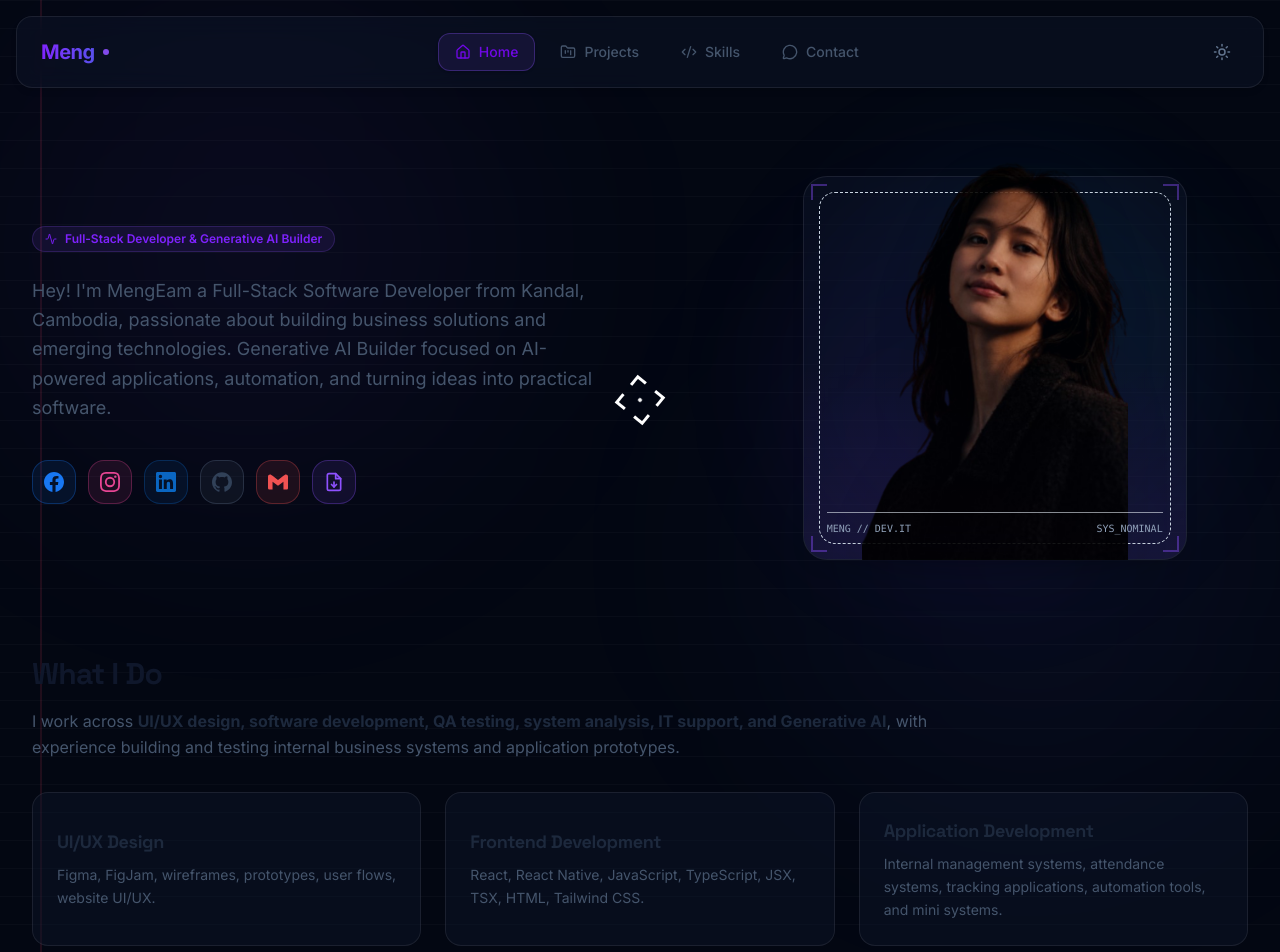
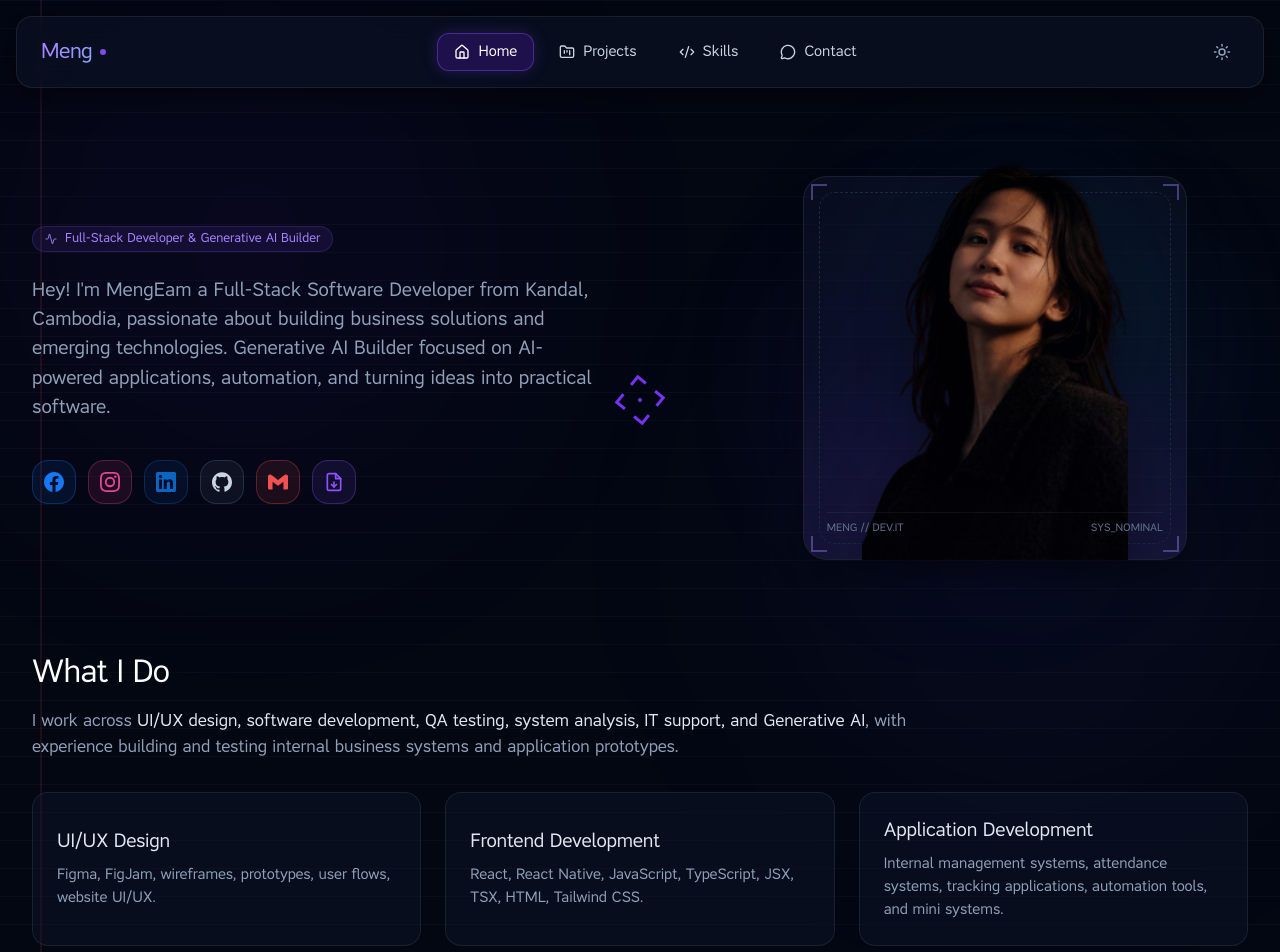
Before and after one commit to MengEam08/Portfolio, a React (Vite) app: page / in a window 1280 px wide. Shown: the top 952 px of the page. Built offline with nearby package versions, Linux system fonts and the light colour scheme.

Commit message:
detail project and What i do adjust

```diff
--- a/index.html
+++ b/index.html
@@ -13,7 +13,7 @@
     <link rel="preconnect" href="https://fonts.gstatic.com" crossorigin />
     <link href="https://fonts.googleapis.com/css2?family=Space+Grotesk:wght@300;400;500;600;700&family=Inter:wght@300;400;500;600;700&family=Fira+Code:wght@400;500&display=swap" rel="stylesheet" />
   </head>
-  <body class="antialiased overflow-x-hidden">
+  <body class="antialiased overflow-x-clip">
     <div id="root"></div>
     <script type="module" src="/src/main.jsx"></script>
   </body>
--- a/src/App.jsx
+++ b/src/App.jsx
@@ -1,3 +1,4 @@
+import { useState, useEffect } from "react";
 import { BrowserRouter, Route, Routes } from "react-router";
 import "./App.css";
 import Home from "./pages/Home";
@@ -7,6 +8,23 @@
 import TargetCursor from "./components/common/TargetCursor";
 
 export default function App() {
+  const [isDark, setIsDark] = useState(
+    () => document.documentElement.classList.contains("dark")
+  );
+
+  useEffect(() => {
+    const observer = new MutationObserver(() => {
+      setIsDark(document.documentElement.classList.contains("dark"));
+    });
+    observer.observe(document.documentElement, {
+      attributes: true,
+      attributeFilter: ["class"],
+    });
+    return () => observer.disconnect();
+  }, []);
+
+  const cursorColor = isDark ? "#ffffff" : "#7733F4";
+
   return (
     <BrowserRouter>
       <TargetCursor
@@ -14,7 +32,7 @@
         hideDefaultCursor
         parallaxOn
         hoverDuration={0.2}
-        cursorColor="#ffffff"
+        cursorColor={cursorColor}
         cursorColorOnTarget="#B497CF"
       />
       <Routes>
--- a/src/index.css
+++ b/src/index.css
@@ -2,11 +2,28 @@
 @import "flowbite-react/plugin/tailwindcss";
 @source "../.flowbite-react/class-list.json";
 
+@custom-variant dark (&:where(.dark, .dark *));
+
+@font-face {
+  font-family: "Krasar-Regular";
+  src: url("./assets/fonts/Krasar-Regular.ttf") format("truetype");
+  font-weight: 100 900;
+  font-style: normal;
+  font-display: swap;
+}
+
 @font-face {
   font-family: "MyFont";
   src: url("./assets/fonts/Krasar-Regular.ttf") format("truetype");
-  font-weight: normal;
+  font-weight: 100 900;
   font-style: normal;
+  font-display: swap;
+}
+
+@theme {
+  --font-*: initial;
+  --font-sans: "Krasar-Regular", "MyFont", sans-serif;
+  --font-mono: "Krasar-Regular", "MyFont", monospace;
 }
 
 :root {
@@ -24,8 +41,12 @@
 }
 
 @layer base {
-  body {
-    font-family: 'Inter', 'MyFont', sans-serif;
+  *, ::before, ::after {
+    font-family: "Krasar-Regular", "MyFont", sans-serif;
+  }
+
+  html, body {
+    font-family: "Krasar-Regular", "MyFont", sans-serif;
     background-color: #ffffff;
     color: #1e293b;
     transition: background-color 0.3s ease, color 0.3s ease;
@@ -36,13 +57,30 @@
     color: #f8fafc;
   }
 
-  h1, h2, h3, h4, h5, h6 {
-    font-family: 'Space Grotesk', sans-serif;
-    letter-spacing: -0.02em;
+  /* Main title color in light mode is pure black */
+  h1, h2, h3, h4, h5, h6, .main-title {
+    font-family: "Krasar-Regular", "MyFont", sans-serif;
+    letter-spacing: -0.01em;
+    color: #000000;
+  }
+
+  /* In dark mode, titles return to crisp white */
+  html.dark h1,
+  html.dark h2,
+  html.dark h3,
+  html.dark h4,
+  html.dark h5,
+  html.dark h6,
+  html.dark .main-title {
+    color: #ffffff;
+  }
+
+  button, input, textarea, select, a, p, span, div, label {
+    font-family: "Krasar-Regular", "MyFont", sans-serif;
   }
 
   code, pre {
-    font-family: 'Fira Code', monospace;
+    font-family: "Krasar-Regular", "MyFont", monospace;
   }
 }
 
--- a/src/pages/Contact.jsx
+++ b/src/pages/Contact.jsx
@@ -98,7 +98,7 @@
             <MessageSquare size={13} />
             <span>Support &amp; Inquiries</span>
           </div>
-          <h1 className="text-3xl md:text-4xl font-bold tracking-tight text-slate-900 dark:text-white">
+          <h1 className="text-3xl md:text-4xl font-bold tracking-tight text-black dark:text-white">
             Get In Touch
           </h1>
           <p className="text-slate-600 dark:text-slate-400 text-base md:text-lg max-w-2xl leading-relaxed">
@@ -129,7 +129,7 @@
                   </div>
 
                   <div className="flex flex-col gap-2 max-w-md">
-                    <h3 className="text-2xl font-bold text-slate-900 dark:text-white">
+                    <h3 className="text-2xl font-bold text-black dark:text-white">
                       Message Transmitted!
                     </h3>
                     <p className="text-slate-600 dark:text-slate-400 text-sm leading-relaxed">
--- a/src/pages/Home.jsx
+++ b/src/pages/Home.jsx
@@ -247,7 +247,7 @@
         {/* WHAT I DO & MY SKILLS */}
         <section className="flex flex-col gap-8 animate-slide-up delay-300">
           <div className="flex flex-col gap-4">
-            <h2 className="text-2xl md:text-3xl font-bold tracking-tight text-slate-900 dark:text-white">
+            <h2 className="text-2xl md:text-3xl font-bold tracking-tight text-black dark:text-white">
               What I Do
             </h2>
             <p className="text-slate-600 dark:text-slate-400 text-base leading-relaxed max-w-4xl">
@@ -274,7 +274,7 @@
                 className={`h-full ${item.colSpan}`}
               >
                 <div className="glass-panel rounded-2xl p-6 h-full flex flex-col justify-center hover:shadow-[0_0_20px_rgba(124,58,237,0.06)] dark:hover:shadow-[0_0_20px_rgba(124,58,237,0.1)] transition-all duration-300">
-                  <h3 className="text-lg font-bold mb-2 text-slate-800 dark:text-slate-200">
+                  <h3 className="text-lg font-bold mb-2 text-black dark:text-slate-200">
                     {item.title}
                   </h3>
                   <p className="text-sm text-slate-600 dark:text-slate-400 leading-relaxed">
--- a/src/pages/Project.jsx
+++ b/src/pages/Project.jsx
@@ -146,7 +146,7 @@
             <Folder size={12} />
             <span>Professional Experience</span>
           </div>
-          <h2 className="text-3xl md:text-4xl font-bold tracking-tight text-slate-900 dark:text-white">Software & Systems Development</h2>
+          <h2 className="text-3xl md:text-4xl font-bold tracking-tight text-black dark:text-white">Software & Systems Development</h2>
           <p className="text-slate-600 dark:text-slate-400 text-base md:text-lg max-w-3xl leading-relaxed">
             A catalog of business management systems, scalable system architectures, and AI-driven automation workflows I have designed and developed.
           </p>
@@ -197,7 +197,7 @@
                       <IconComponent size={18} className="text-slate-400 dark:text-slate-500" />
                     </div>
 
-                    <h3 className="text-xl font-bold text-slate-900 dark:text-slate-100 group-hover:text-violet-600 dark:group-hover:text-violet-400 transition-colors">
+                    <h3 className="text-xl font-bold text-black dark:text-slate-100 group-hover:text-violet-600 dark:group-hover:text-violet-400 transition-colors">
                       {project.title}
                     </h3>
 
--- a/src/pages/Skill.jsx
+++ b/src/pages/Skill.jsx
@@ -118,7 +118,7 @@
             <Sliders size={12} />
             <span>Capabilities Matrix</span>
           </div>
-          <h2 className="text-3xl md:text-4xl font-bold tracking-tight text-slate-900 dark:text-white">Technical Skills</h2>
+          <h2 className="text-3xl md:text-4xl font-bold tracking-tight text-black dark:text-white">Technical Skills</h2>
           <p className="text-slate-600 dark:text-slate-400 text-base md:text-lg max-w-3xl leading-relaxed">
             A comprehensive overview of my technology stack, framework proficiencies, and systems engineering tools.
           </p>
@@ -146,14 +146,14 @@
                     <div className={`p-2.5 rounded-xl border ${group.color}`}>
                       <Icon size={20} />
                     </div>
-                    <h3 className="text-lg font-bold text-slate-800 dark:text-slate-100">{group.title}</h3>
+                    <h3 className="text-lg font-bold text-black dark:text-slate-100">{group.title}</h3>
                   </div>
 
                   <div className="grid sm:grid-cols-1 gap-6">
                     {group.items.map((skill, sIdx) => (
                       <div key={sIdx} className="flex flex-col gap-1.5 group/skill">
                         <div className="flex justify-between items-center">
-                          <span className="text-sm font-semibold text-slate-800 dark:text-slate-200 group-hover/skill:text-violet-600 dark:group-hover/skill:text-violet-400 transition-colors">
+                          <span className="text-sm font-semibold text-black dark:text-slate-200 group-hover/skill:text-violet-600 dark:group-hover/skill:text-violet-400 transition-colors">
                             {skill.name}
                           </span>
                           <span className="text-xs font-mono font-medium text-slate-500 dark:text-slate-400">{skill.level}%</span>
```
Also changed, not shown: src/pages/About.jsx (+6 -6 lines).
